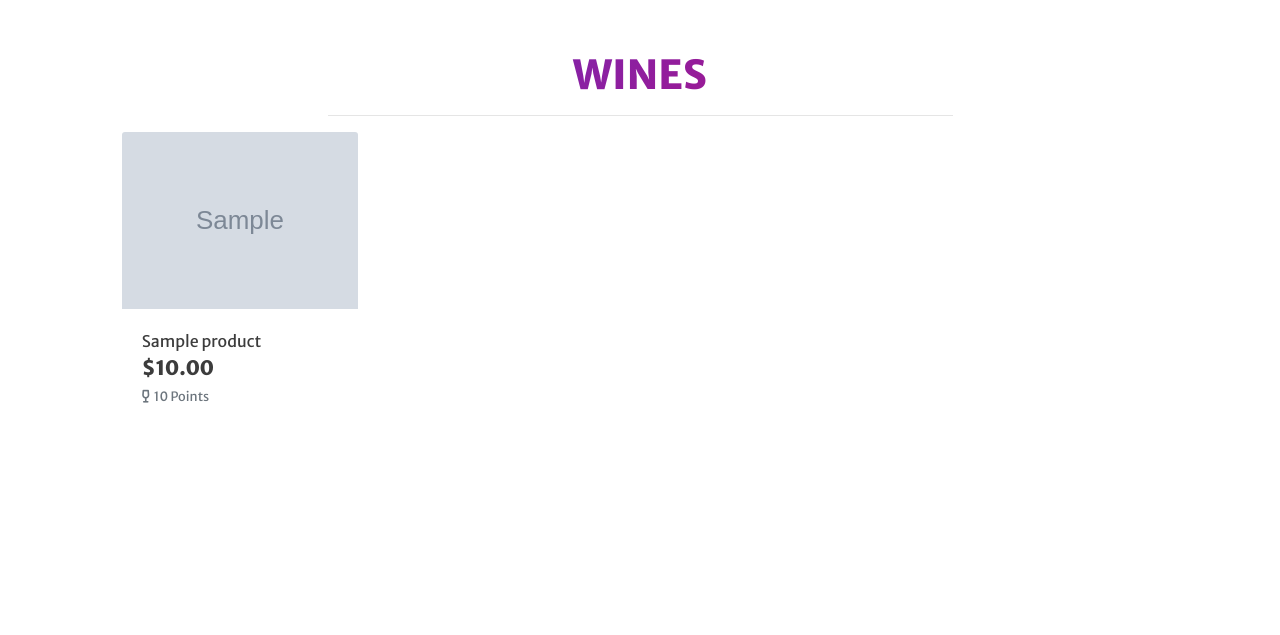
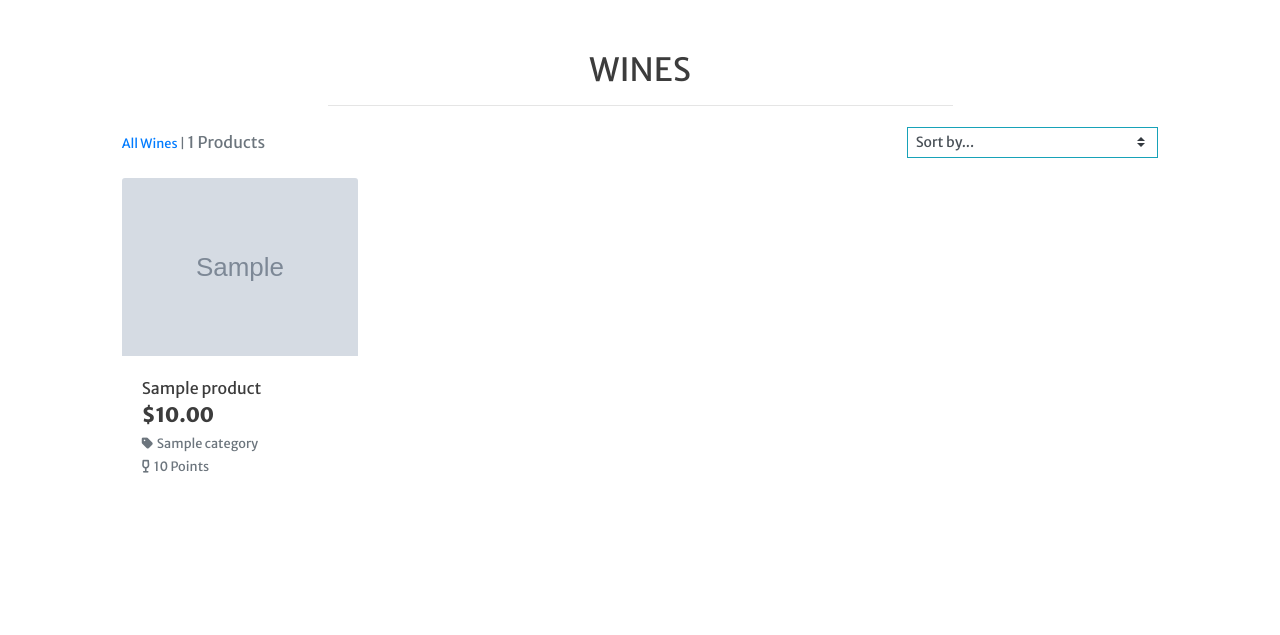
Before and after one commit to SabeloCodes/the_wine_cellar, a Django app: page /products/ in a window 1280 px wide. Shown: the part 165-800 px from the top of the page. Run offline with Django 3.2, Linux system fonts and the light colour scheme; tables that the repository leaves empty hold one stand-in row (values such as "Sample post"); grey boxes marked "Sample" are stand-in pictures; parts of the project's set-up code (start-up, migrations or seed data) failed here and were passed over; some libraries are stand-ins or nearby versions.

Commit message:
Added sorting and product counts to product page

```diff
--- a/products/templates/products/products.html
+++ b/products/templates/products/products.html
@@ -15,13 +15,42 @@
     <div class="container-fluid">
         <div class="row">
             <div class="col text-center mt-3">
-                <h2 class="logo-font">Wines</h2>
+                <h2 class="general-font">Wines</h2>
+                {% for c in current_categories %}
+                    <a class="category-badge text-decoration-none" href="{% url 'products' %}?category={{ c.name }}">
+                        <span class="p-2 mt-2 badge badge-white text-black rounded-0 border border-dark">{{ c.friendly_name }}</span>
+                    </a>
+                {% endfor %}
                 <hr class="w-50 mb-1">
             </div>
         </div>
         <div class="row">
             <div class="product-container col-10 offset-1">
-                <div class="row mt-1 mb-2"></div>
+                <div class="row mt-1 mb-2">
+                    <div class="col-12 col-md-6 my-auto order-md-last d-flex justify-content-center justify-content-md-end">
+                        <div class="sort-select-wrapper w-50">
+                            <select id="sort-selector" class="custom-select custom-select-sm rounded-0 border border-{% if current_sorting != 'None_None' %}info{% else %}black{% endif %}">
+                                <option value="reset" {% if current_sorting == 'None_None' %}selected{% endif %}>Sort by...</option>
+                                <option value="price_asc" {% if current_sorting == 'price_asc' %}selected{% endif %}>Price (low to high)</option>
+                                <option value="price_desc" {% if current_sorting == 'price_desc' %}selected{% endif %}>Price (high to low)</option>
+                                <option value="rating_asc" {% if current_sorting == 'rating_asc' %}selected{% endif %}>Rating (low to high)</option>
+                                <option value="rating_desc" {% if current_sorting == 'rating_desc' %}selected{% endif %}>Rating (high to low)</option>
+                                <option value="name_asc" {% if current_sorting == 'name_asc' %}selected{% endif %}>Name (A-Z)</option>
+                                <option value="name_desc" {% if current_sorting == 'name_desc' %}selected{% endif %}>Name (Z-A)</option>
+                                <option value="category_asc" {% if current_sorting == 'category_asc' %}selected{% endif %}>Category (A-Z)</option>
+                                <option value="category_desc" {% if current_sorting == 'category_desc' %}selected{% endif %}>Category (Z-A)</option>
+                            </select>
+                        </div>
+                    </div>
+                    <div class="col-12 col-md-6 order-md-first">
+                        <p class="text-muted mt-3 text-center text-md-left">
+                            {% if search_term or current_categories or current_sorting != 'None_None' %}
+                                <span class="small"><a href="{% url 'products' %}">All Wines</a> | </span>
+                            {% endif %}
+                            {{ products|length }} Products{% if search_term %} found for <strong>"{{ search_term }}"</strong>{% endif %}
+                        </p>
+                    </div>
+                </div>
                 <div class="row">
                     {% for product in products %}
                         <div class="col-sm-6 col-md-6 col-lg-4 col-xl-3">
@@ -42,6 +71,13 @@
                                     <div class="row">
                                         <div class="col">
                                             <p class="lead mb-0 text-left font-weight-bold">${{ product.price }}</p>
+                                            {% if product.category %}
+                                            <p class="small mt-1 mb-0">
+                                                <a class="text-muted" href="{% url 'products' %}?category={{ product.category.name }}">
+                                                    <i class="fas fa-tag mr-1"></i>{{ product.category.friendly_name }}
+                                                </a>
+                                            </p>
+                                            {% endif %}
                                             {% if product.points %}
                                                 <small class="text-muted"><i class="fas fa-wine-glass-alt mr-1"></i>{{ product.points }} Points</small>
                                             {% else %}
--- a/products/views.py
+++ b/products/views.py
@@ -4,6 +4,7 @@ from django.db.models import Q
 from .models import Product, Category
 
 # Create your views here.
+
 
 def all_products(request):
     """ A view to show all products, including sorting and search queries """
@@ -14,7 +15,6 @@ def all_products(request):
     sort = None
     direction = None
 
-
     if request.GET:
 
         if 'sort' in request.GET:
@@ -23,13 +23,13 @@ def all_products(request):
             if sortkey == 'name':
                 sortkey = 'lower_name'
                 products = products.annotate(lower_name=Lower('name'))
-
+            if sortkey == 'category':
+                sortkey = 'category__name'
             if 'direction' in request.GET:
                 direction = request.GET['direction']
                 if direction == 'desc':
                     sortkey = f'-{sortkey}'
             products = products.order_by(sortkey)
-
 
         if 'category' in request.GET:
             categories = request.GET['category'].split(',')
--- a/templates/includes/main-nav.html
+++ b/templates/includes/main-nav.html
@@ -22,19 +22,9 @@
                 <a href="{% url 'products' %}?category=spain,france" class="dropdown-item">Spain &amp; France</a>
                 <a href="{% url 'products' %}?category=argentina,chile" class="dropdown-item">Argentina &amp; Chile</a>
                 <a href="{% url 'products' %}?category=austria,new_zealand" class="dropdown-item">Austria &amp; New Zealand</a>
+                <a href="{% url 'products' %}?category=portugal,italy,germany,us,spain,france,argentina,chile,austria,new_zealand" class="dropdown-item">All Countries</a>
             </div>
         </li>
-
-        <!-- <li class="nav-item dropdown">
-            <a class="logo-font font-weight-bold nav-link text-black mr-5" href="#" id="homeware-link" data-toggle="dropdown" aria-haspopup="true" aria-expanded="false">
-                Variety
-            </a>
-            <div class="dropdown-menu border-0" aria-labelledby="homeware-link">
-                <a href="" class="dropdown-item">Red </a>
-                <a href="" class="dropdown-item">White </a>
-                <a href="" class="dropdown-item">Rose </a>
-            </div>
-        </li> -->
 
         <li class="nav-item dropdown">
             <a class="general-font font-weight-bold nav-link text-black" href="#" id="specials-link" data-toggle="dropdown" aria-haspopup="true" aria-expanded="false">
```
Also changed, not shown: products/templates/products/product_detail.html (+7 -0 lines).
